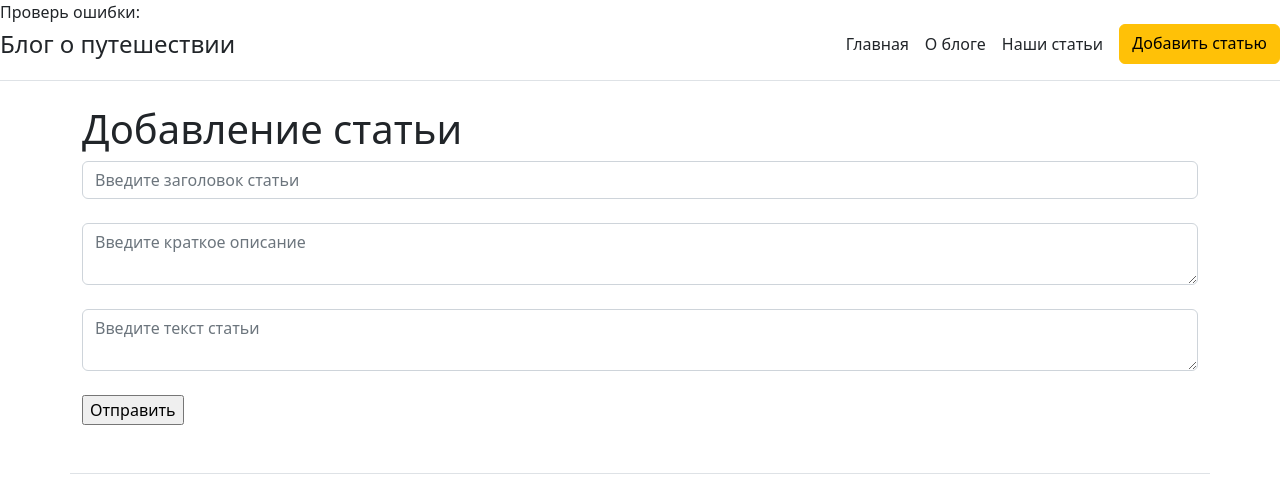
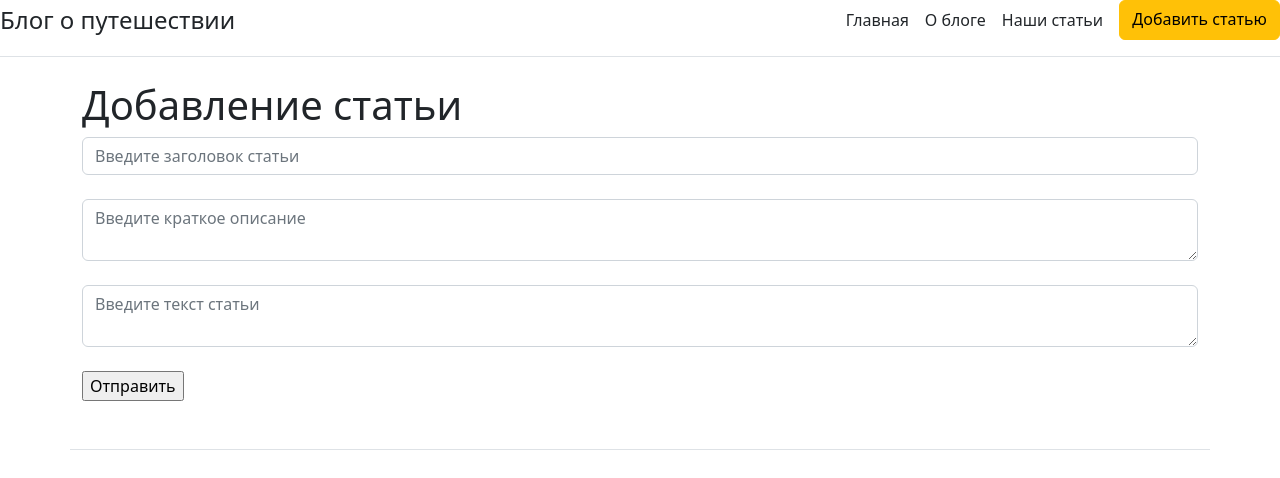
Before and after one commit to Fetkulingr/blog, a Flask app: page /write_article in a window 1280 px wide. Shown: the top 478 px of the page. Run offline with Flask 3, Linux system fonts and the light colour scheme; grey boxes are pictures that could not be loaded.

Commit message:
Update write_article.html

```diff
--- a/templates/write_article.html
+++ b/templates/write_article.html
@@ -1,4 +1,3 @@
-Проверь ошибки:
 {% extends 'base.html' %}  <!-- Расширение базового шаблона 'base.html' -->
 
 {% block title %}
```
